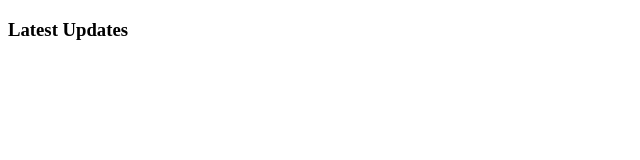
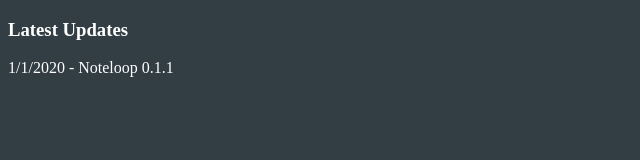
Before and after one commit to GeorgeDavisReal/GeorgeDavisReal.github.io, a plain HTML site: page index.html in a window 1280 px wide. Shown: the whole page, without its empty margins (0-640 px from the left). Drawn offline with Linux system fonts and the light colour scheme.

Commit message:
Added: 0.0.1

```diff
--- a/index.html
+++ b/index.html
@@ -3,6 +3,12 @@
 <head>
   <meta charset="utf-8">
   <title>Latest Updates</title>
+  <style>
+  body {
+    background-color: #323e44;
+    color: white;
+  }
+  </style>
   <!-- Global site tag (gtag.js) - Google Analytics -->
   <script async src="https://www.googletagmanager.com/gtag/js?id=UA-152566765-2"></script>
   <script>
@@ -14,5 +20,6 @@
 </head>
 <body>
   <h3>Latest Updates</h3>
+  1/1/2020 - Noteloop 0.1.1<br>
 </body>
 </html>
```
